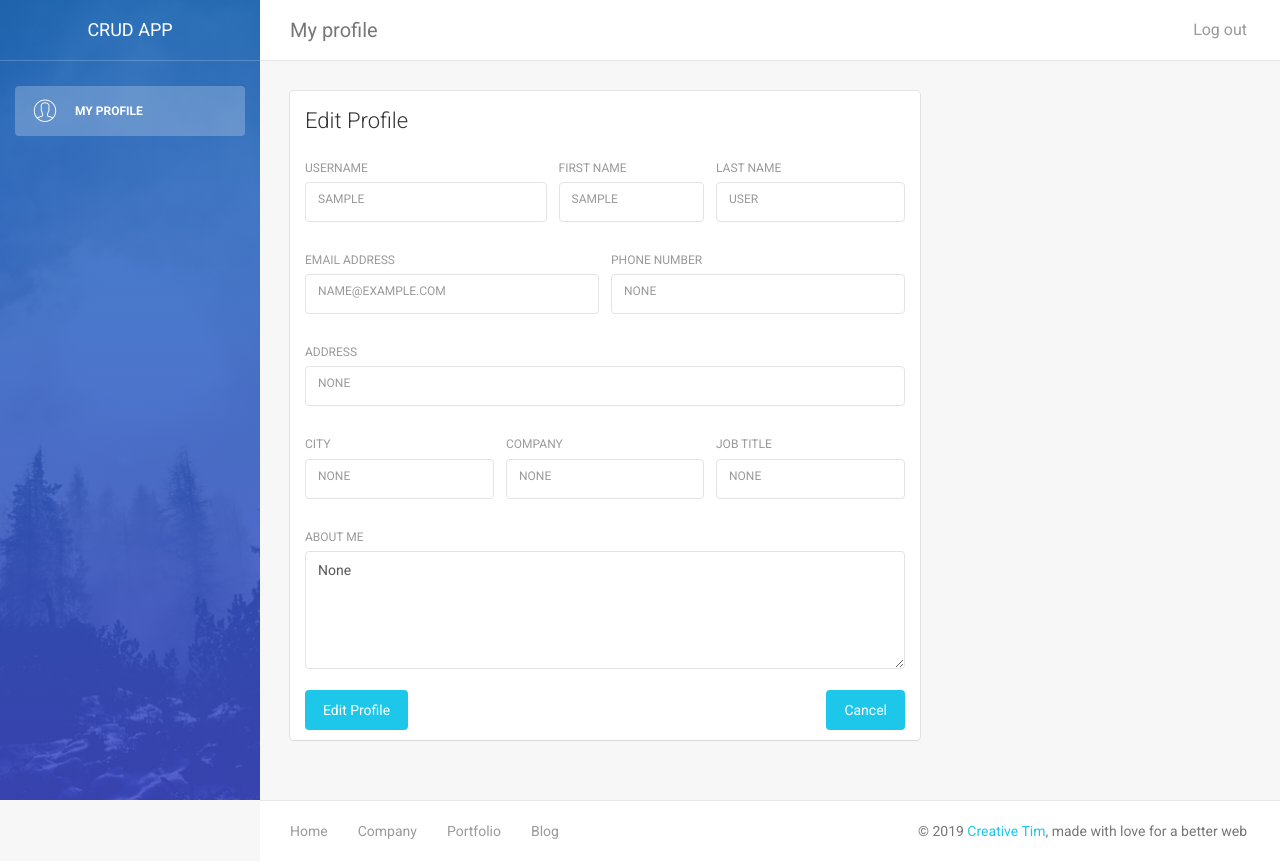
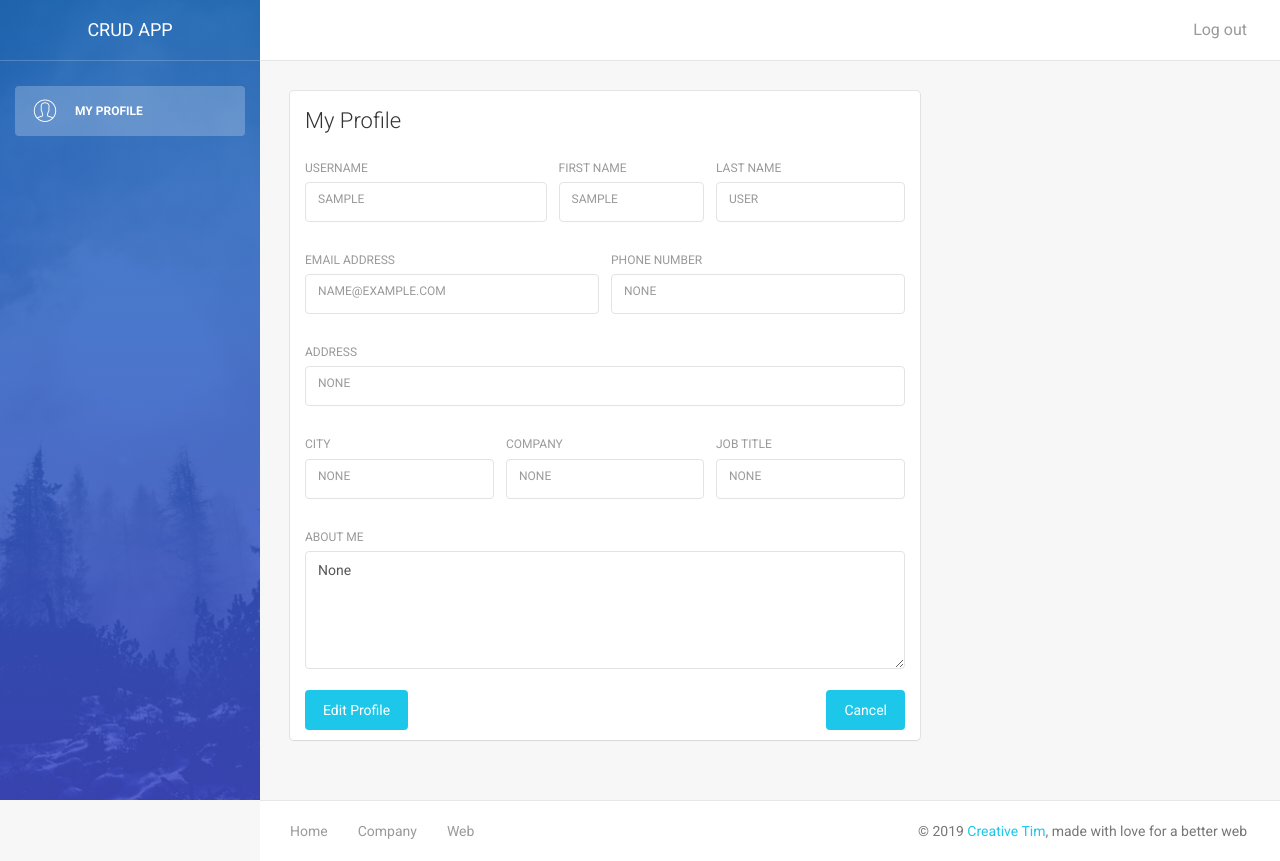
Before and after one commit to JuanVT/user_crud_app, a Django app: page /profile/ in a window 1280 px wide. Run offline with Django 3.2, Linux system fonts and the light colour scheme; the visitor is signed in with stand-in values (Sample User, id 1); some libraries are stand-ins or nearby versions.

Commit message:
Cleaning base template and deleting menu name block from profile template

```diff
--- a/control/templates/control/base.html
+++ b/control/templates/control/base.html
@@ -69,7 +69,7 @@
                         <span class="icon-bar"></span>
                         <span class="icon-bar"></span>
                     </button>
-                    <a class="navbar-brand" href="#">{% block menu_name %} MENU NAME{% endblock %}</a>
+                    <a class="navbar-brand">{% block menu_name %}{% endblock %}</a> <!-- Title for Menu -->
                 </div>
                 <div class="collapse navbar-collapse">
                     <ul class="nav navbar-nav navbar-right">
@@ -99,23 +99,18 @@
                 <nav class="pull-left">
                     <ul>
                         <li>
-                            <a href="#">
+                            <a href="{% url 'index' %}">
                                 Home
                             </a>
                         </li>
                         <li>
-                            <a href="#">
+                            <a href="https://www.wolfandbadger.com">
                                 Company
                             </a>
                         </li>
                         <li>
-                            <a href="#">
-                                Portfolio
-                            </a>
-                        </li>
-                        <li>
-                            <a href="#">
-                               Blog
+                            <a href="https://github.com/JuanVT/">
+                                Web
                             </a>
                         </li>
                     </ul>
--- a/control/users/templates/users/profile.html
+++ b/control/users/templates/users/profile.html
@@ -1,15 +1,13 @@
 {% extends 'control/base.html' %}
 
 {% block title %}My profile{% endblock %}
-
-{% block menu_name %} My profile {% endblock %}
 
 {% block content %}
 <div class="row">
     <div class="col-md-8">
         <div class="card">
             <div class="header">
-                <h4 class="title">Edit Profile</h4>
+                <h4 class="title">My Profile</h4>
             </div>
             <div class="content">
                 <form>
```
